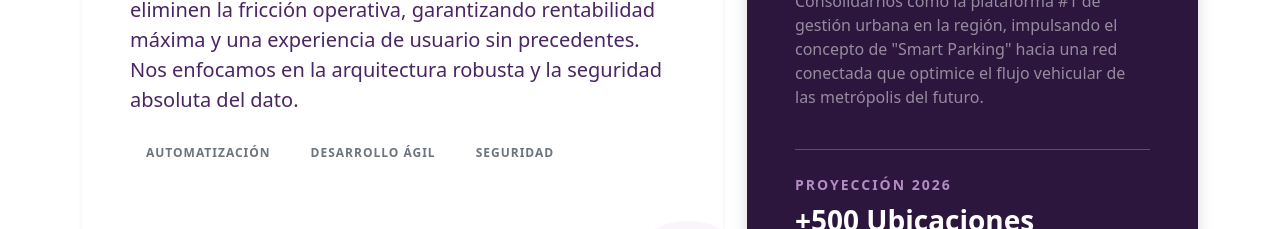
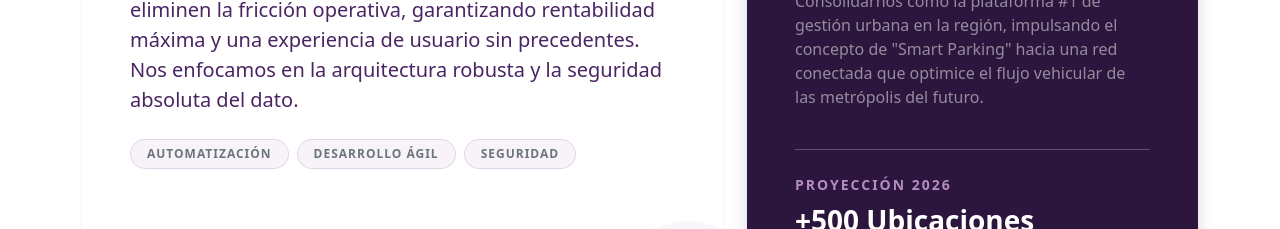
Before and after one commit to JairoCas27/FrontedHD, a React (Vite) app: page /nosotros in a window 1280 px wide. Shown: the part 1120-1349 px from the top of the page. Built offline with nearby package versions, Linux system fonts and the light colour scheme.

Commit message:
implementacion de los estilos de la pestaña de nosotros

```diff
--- a/src/index.css
+++ b/src/index.css
@@ -111,3 +111,19 @@ body {
 
 .rounded-4 { border-radius: 1.5rem !important; }
 .rounded-5 { border-radius: 3rem !important; }
+
+/* --- EFECTOS PARA LA PÁGINA NOSOTROS --- */
+.team-img {
+  filter: grayscale(100%);
+  transition: transform 0.5s ease, filter 0.5s ease;
+}
+.card:hover .team-img {
+  filter: grayscale(0%);
+  transform: scale(1.05);
+}
+
+.badge-outline-up {
+  background-color: rgba(180, 140, 196, 0.1);
+  border: 1px solid rgba(180, 140, 196, 0.3);
+  color: var(--up-secondary);
+}
```
